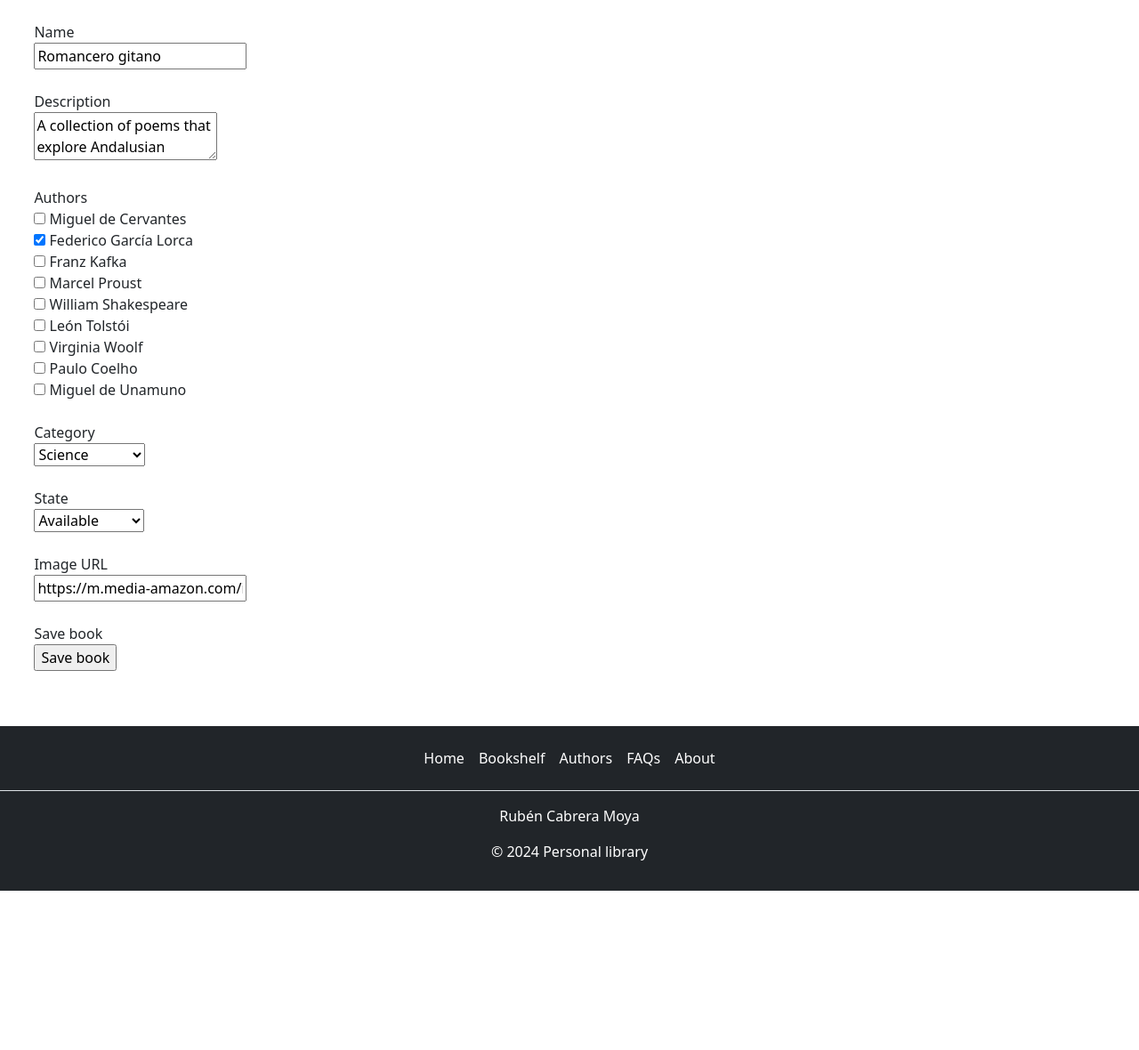
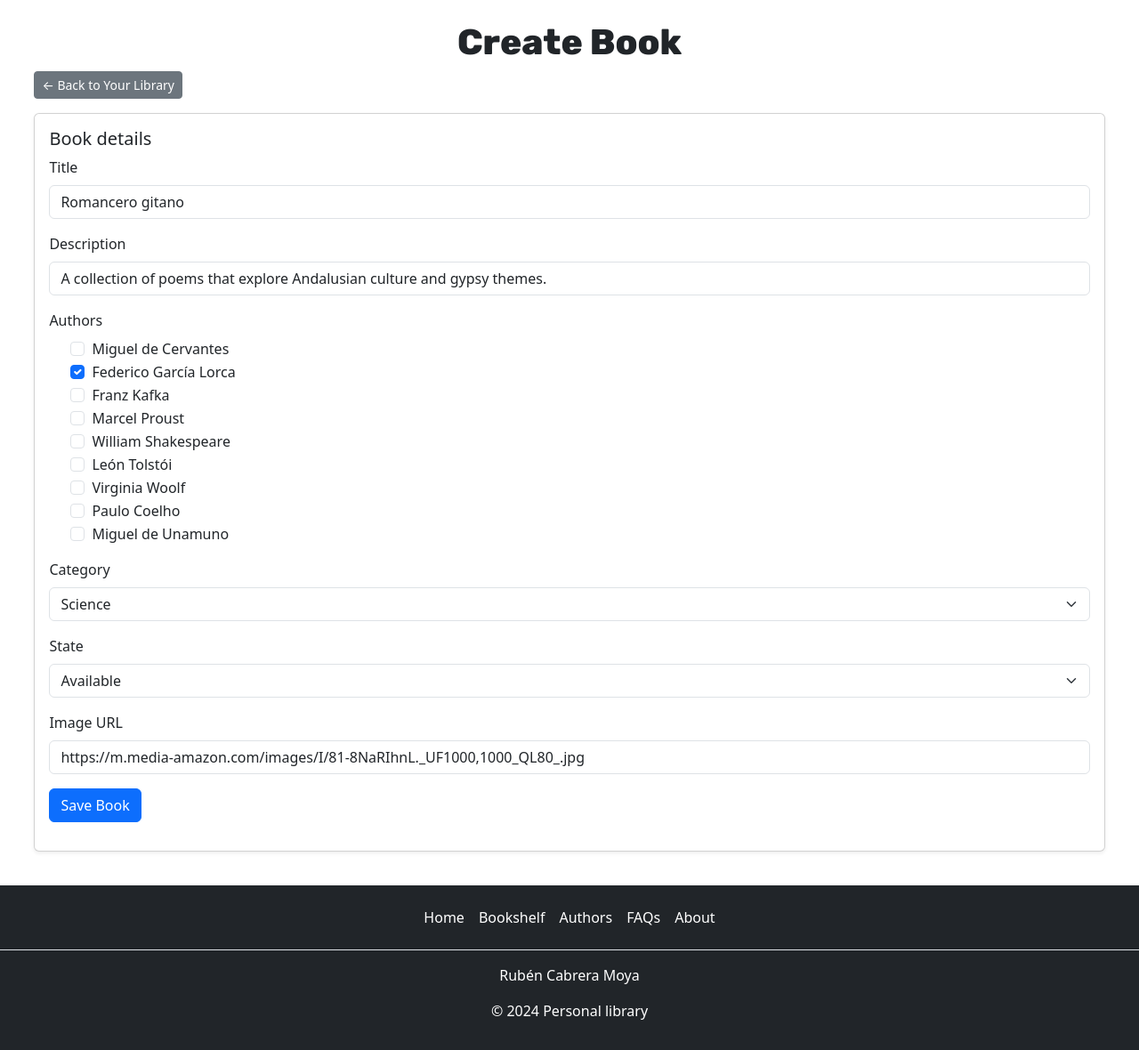
Before and after one commit to rcabmoy622/library, a Flask app: page /book/2/update/ in a window 1280 px wide. Shown: the part 73-1253 px from the top of the page at 89% size. Before the commit the page ends 1074 px from the top, so only its background shows below. Run offline with Flask 3, Linux system fonts and the light colour scheme; data comes from the database, SQL or seed files in the repository; both versions use the stored data as it was after the commit.

Commit message:
I update files

```diff
--- a/forms/library_forms.py
+++ b/forms/library_forms.py
@@ -2,7 +2,7 @@ from wtforms import Form, StringField, SubmitField, validators, TextAreaField, S
 import datetime
 
 class BookForm(Form):
-    title = StringField('Name', [validators.Length(min=4, max=80), validators.DataRequired()])
+    title = StringField('Title', [validators.Length(min=4, max=80), validators.DataRequired()])
     description = TextAreaField('Description', [validators.Optional()])
     author = SelectMultipleField('Authors', [validators.Optional()], choices=[])
     category_id = SelectField('Category', [validators.DataRequired()], choices=[])
@@ -12,7 +12,7 @@ class BookForm(Form):
 
 
 class AuthorForm(Form):
-    name = StringField('Name', [validators.DataRequired()])
+    name = StringField('Name', [validators.Length(min=4, max=80), validators.DataRequired()])
     biography = TextAreaField('Biography', [validators.Optional()])
     book = SelectMultipleField('Books', [validators.Optional()], choices=[])
     image = StringField('Image URL', [validators.Optional(), validators.URL(message="Invalid URL")])
--- a/library.py
+++ b/library.py
@@ -83,7 +83,7 @@ def create_book():
 
         return redirect('/bookshelf/')
 
-    return render_template('create_book_form.html', form=form)
+    return render_template('create_book.html', form=form)
 
 @app.route('/author/create/', methods=["get","post"])
 def create_author():
@@ -110,7 +110,7 @@ def create_author():
 
         return redirect('/authors/')
 
-    return render_template('create_author_form.html', form=form)
+    return render_template('create_author.html', form=form)
 
 @app.route('/book/<int:id>/update/', methods=["get","post"])
 def update_book(id):
@@ -143,7 +143,7 @@ def update_book(id):
     current_authors = [author.author_id for author in book.book_authors]
     form.author.data = current_authors
 
-    return render_template('update_book_form.html', book=book, form=form)
+    return render_template('update_book.html', book=book, form=form)
 
 @app.route('/author/<int:id>/update/', methods=["get","post"])
 def update_author(id):
@@ -170,4 +170,4 @@ def update_author(id):
     current_books = [book_author.book_id for book_author in author.book_authors]
     form.book.data = current_books
 
-    return render_template('update_author_form.html', author=author, form=form)
+    return render_template('update_author.html', author=author, form=form)
--- /dev/null
+++ b/templates/update_book.html
@@ -0,0 +1,95 @@
+{% extends "base.html" %}
+
+{% block title %}
+Create book
+{% endblock %}
+
+{% block body %}
+<section class="page_container">
+<h1>Create Book</h1>
+  <div class="mb-3">
+    <a href="/bookshelf/" class="btn btn-secondary btn-sm">
+      &larr; Back to Your Library
+    </a>
+  </div>
+
+  <div class="card shadow-sm">
+    <div class="row g-0">
+      <div class="col-md-12">
+        <div class="card-body">
+          <h5 class="card-title">Book details</h5>
+
+          <form method="POST">
+            {% for field in form %}
+              {% if field.name == 'author' %}
+                <div class="mb-3">
+                  <label class="form-label">{{ field.label }}</label>
+                  <div class="form-check">
+                    {% for author in field %}
+                      <div class="form-check">
+                        <input
+                          class="form-check-input"
+                          type="checkbox"
+                          name="author"
+                          id="{{ author.id }}"
+                          value="{{ author.data }}"
+                          {% if author.data in form.author.data %}checked{% endif %}>
+                        <label class="form-check-label" for="{{ author.id }}">
+                          {{ author.label.text }}
+                        </label>
+                      </div>
+                    {% endfor %}
+                  </div>
+                </div>
+
+              {% elif field.name == 'category_id' or field.name == 'state_id' %}
+                <div class="mb-3">
+                  <label class="form-label" for="{{ field.id }}">{{ field.label }}</label>
+                  <select class="form-select {% if field.errors and request.method == 'POST' %}is-invalid{% endif %}"
+                          id="{{ field.id }}"
+                          name="{{ field.name }}">
+                    {% for value, label in field.choices %}
+                      <option value="{{ value }}" {% if value == field.data %}selected{% endif %}>
+                        {{ label }}
+                      </option>
+                    {% endfor %}
+                  </select>
+                  {% if field.errors and request.method == 'POST' %}
+                    <div class="invalid-feedback">
+                      {% for error in field.errors %}
+                        <span>{{ error }}</span>
+                      {% endfor %}
+                    </div>
+                  {% endif %}
+                </div>
+
+              {% elif field.name == 'submit' %}
+                <div class="mb-3">
+                  <button type="submit" class="btn btn-primary">Save Book</button>
+                </div>
+
+              {% else %}
+                <div class="mb-3">
+                  <label class="form-label" for="{{ field.id }}">{{ field.label }}</label>
+                  <input class="form-control {% if field.errors and request.method == 'POST' %}is-invalid{% endif %}"
+                        id="{{ field.id }}"
+                        name="{{ field.name }}"
+                        value="{{ field.data }}">
+                  {% if field.errors and request.method == 'POST' %}
+                  <div class="invalid-feedback">
+                    {% for error in field.errors %}
+                      <span>{{ error }}</span>
+                    {% endfor %}
+                  </div>
+                  {% endif %}
+                </div>
+              {% endif %}
+            {% endfor %}
+          </form>
+
+        </div>
+      </div>
+    </div>
+  </div>
+</section>
+{% endblock %}
--- a/templates/update_book_form.html
+++ /dev/null
@@ -1,39 +0,0 @@
-{% extends "base.html" %}
-
-{% block title %}
-Update {{book.title}}
-{% endblock %}
-
-{% block body %}
-<section class="page_container">
-<form method="POST">
-    {% for field in form %}
-        {% if field.name == 'author' %}
-            <div>
-                {{field.label}}<br>
-                {% for author in field %}
-                <label for="{{author.id}}">
-                    <input type="checkbox"
-                        name="author"
-                        value="{{author.data}}"
-                        {% if author.data in form.author.data %}checked{% endif %}>
-                    {{author.label.text}}
-                </label><br>
-                {% endfor %}
-            </div><br>
-        {% else %}
-            {{field.label}}<br>
-            {{field}}<br><br>
-            {% if field.errors and request.method == "POST" %}
-            <br/>
-            <ul class="errors">
-                {% for error in field.errors %}
-                <li>{{ error }}</li>
-                {% endfor %}
-            </ul>
-            {% endif %}
-        {% endif %}
-    {% endfor %}
-</form>
-</section>
-{% endblock %}
```
Also changed, not shown: templates/create_author.html (added, +73 -0 lines), templates/create_author_form.html (deleted, +0 -39 lines), templates/create_book.html (renamed from templates/create_book_form.html, +10 -7 lines), bbdd/dbase.db, templates/update_author.html (renamed from templates/update_author_form.html).
